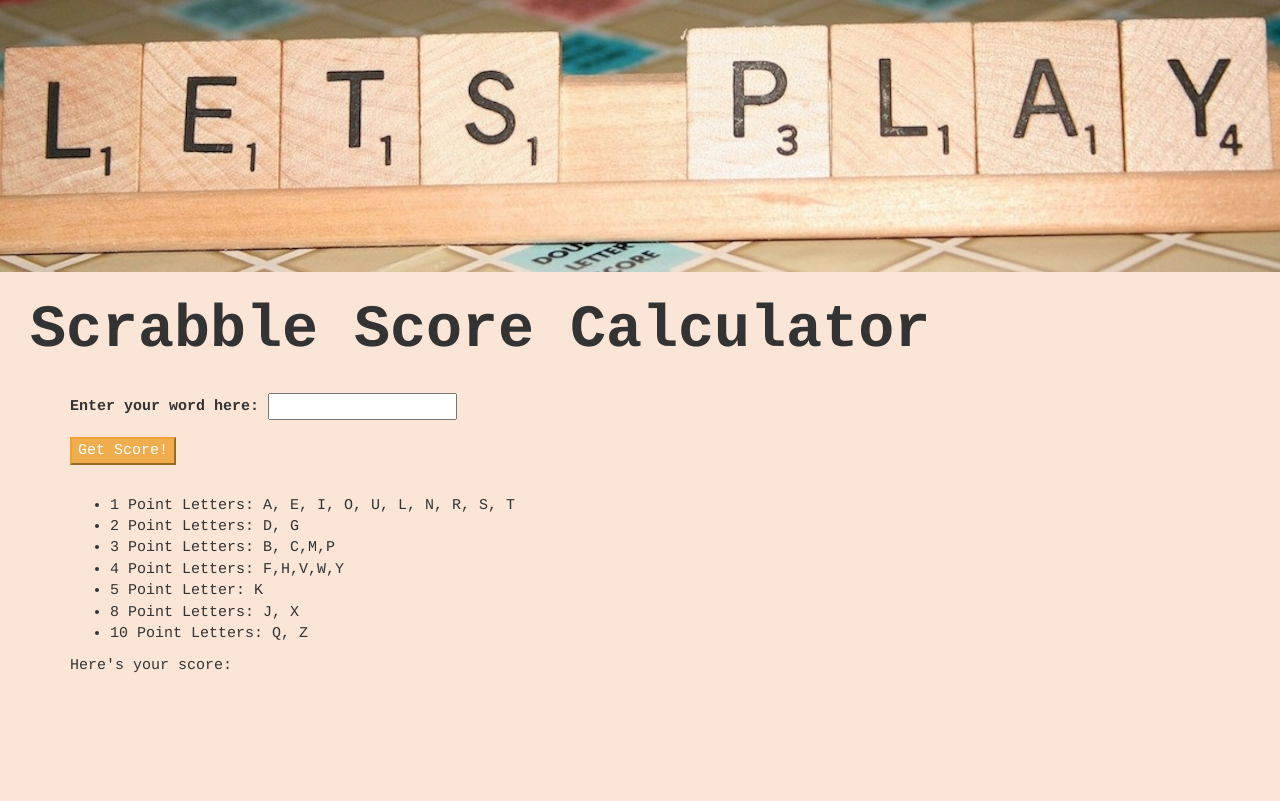
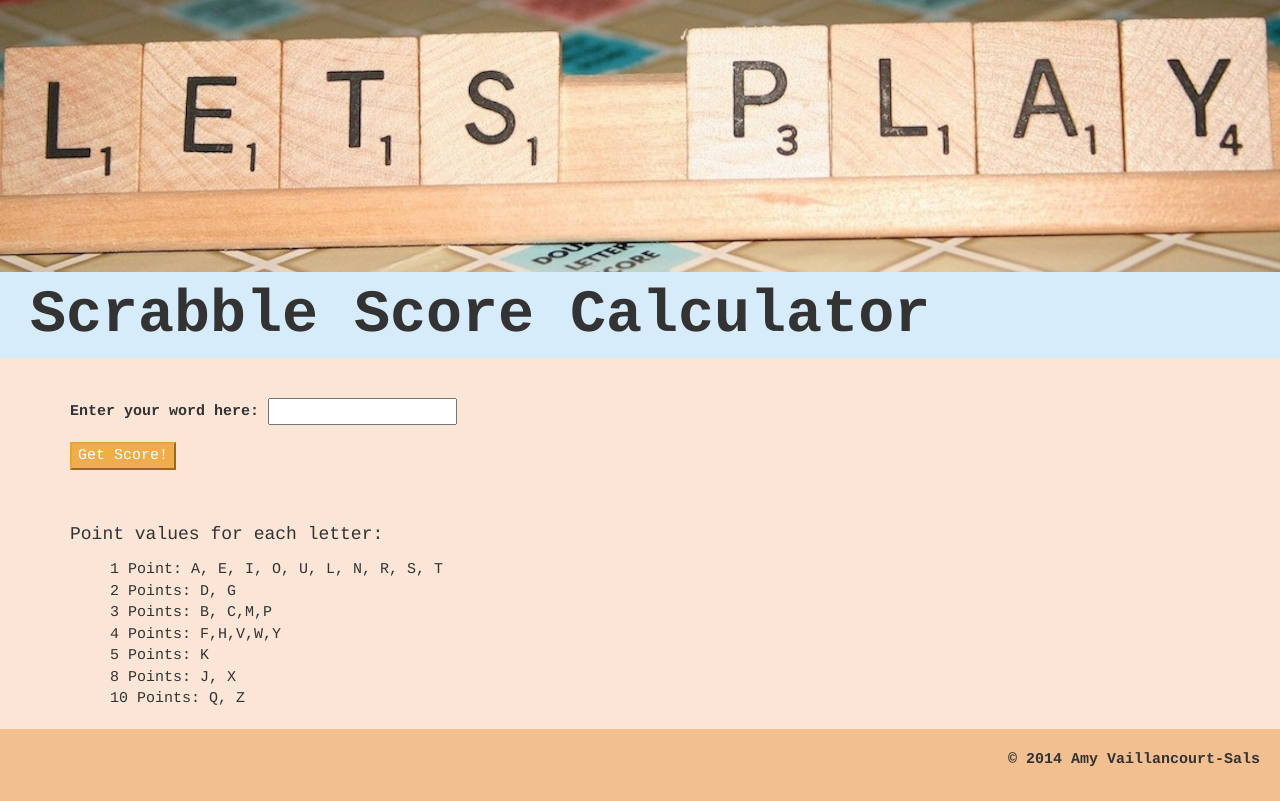
Before and after one commit to AmyVS/scrabble-score, a plain HTML site: page index.html in a window 1280 px wide. Drawn offline with Linux system fonts and the light colour scheme.

Commit message:
prettifying with css. Making result show up only when the Get Score button is pressed.

```diff
--- a/css/styles.css
+++ b/css/styles.css
@@ -1,12 +1,16 @@
 img {
 	max-width: 100%;
 	height: auto;
+	margin: 0;
+	padding: 0;
 }
 
 h1 {
+	background-color: #D7ECFA;
 	font-weight: bold;
-	padding: 5px 0 20px 30px;
-
+	font-size: 4em;
+	padding: 10px 0 10px 30px;
+	margin: 0;
 }
 
 body {
@@ -15,13 +19,37 @@
 	background-color: #FAE5D7;
 }
 
-h1 {
-	font-weight: bold;
-	font-size: 4em;
-	padding: 5px 0 20px 30px;
-
+form {
+	margin: 40px 0;
 }
 
 button {
-	margin: 0 0 30px 0;
+	margin: 0 0 15px 0;
 }
+
+ul {
+	list-style-type: none;
+	margin: 15px 0 20px;
+}
+
+#result {
+	display: none;
+	font-weight: bold;
+	margin: 20px 0 40px;
+	border: 2px solid #69482C;
+	padding: 20px;
+	background-color: #D7ECFA;
+	box-shadow: 10px 10px 5px #69482C;
+}
+
+.answer {
+	padding: 0 0 0 30px;
+	font-size: 2em;
+}
+
+footer {
+	padding: 20px 20px;
+	font-weight: bold;
+	text-align: right;
+	background-color: #F2BF91
+}
--- a/index.html
+++ b/index.html
@@ -23,20 +23,24 @@
       </form>
 
       <div>
+        <h4>Point values for each letter:</h4>
         <ul>
-          <li>1 Point Letters: A, E, I, O, U, L, N, R, S, T </li>
-          <li>2 Point Letters: D, G</li>
-          <li>3 Point Letters: B, C,M,P</li>
-          <li>4 Point Letters: F,H,V,W,Y</li>
-          <li>5 Point Letter: K</li>
-          <li>8 Point Letters: J, X</li>
-          <li>10 Point Letters: Q, Z</li>
+          <li>1 Point: A, E, I, O, U, L, N, R, S, T </li>
+          <li>2 Points: D, G</li>
+          <li>3 Points: B, C,M,P</li>
+          <li>4 Points: F,H,V,W,Y</li>
+          <li>5 Points: K</li>
+          <li>8 Points: J, X</li>
+          <li>10 Points: Q, Z</li>
         </ul>
       </div>
 
       <div id="result">
-        <p>Here's your score: <span class="answer"></span></p>
+        <p>Here's the total score for "<span class="word"></span>": <span class="answer"></span></p>
       </div>
     </div>
+    <footer>
+      <p>&copy; 2014 Amy Vaillancourt-Sals</p>
+    </footer>
   </body>
 </html>
--- a/js/scripts.js
+++ b/js/scripts.js
@@ -31,7 +31,7 @@
 	for (var i = 0; i < wordSplit.length; i++) {
 		if ((wordSplit[i].match(/\W/g)) || (wordSplit[i].match(/[0-9]/))) {
 			alert("That's not a word! Please try again.");
-			return ptArr;
+			return "nothing!";
 		}
 		else {
 			for (var j in mixedAlphaArr) {
@@ -57,9 +57,13 @@
 		var word = $("input#word").val();
 		var result = scrabbleScore(word);
 
+		$(".word").text(word);
 		$(".answer").text(result);
 
-		$("#result").show();
+		$("button").click(function() {
+			$("#result").show();
+		});
+
 		event.preventDefault();
 	});
 
```
Also changed, not shown: spec/specs.js (+2 -2 lines).
